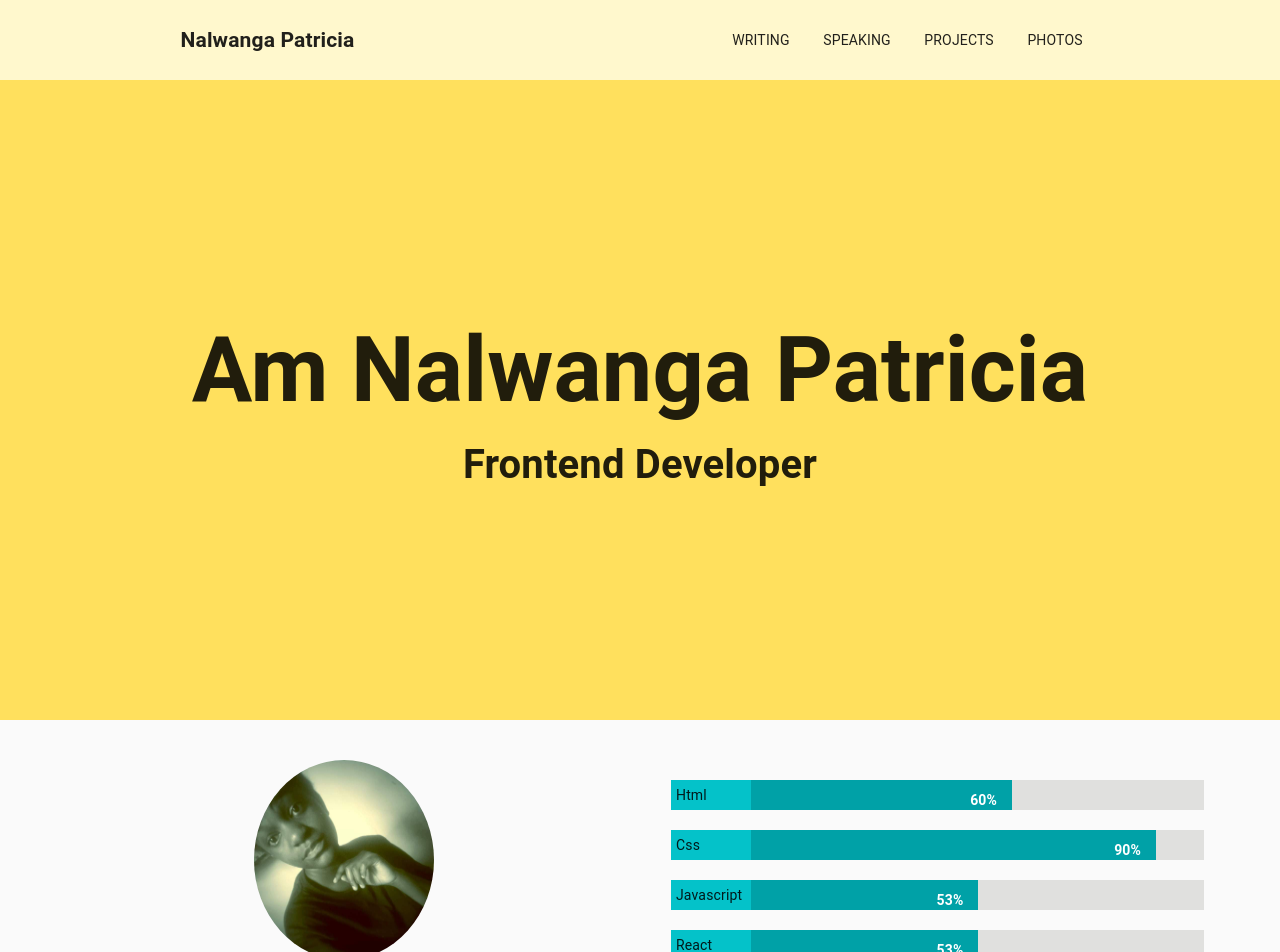
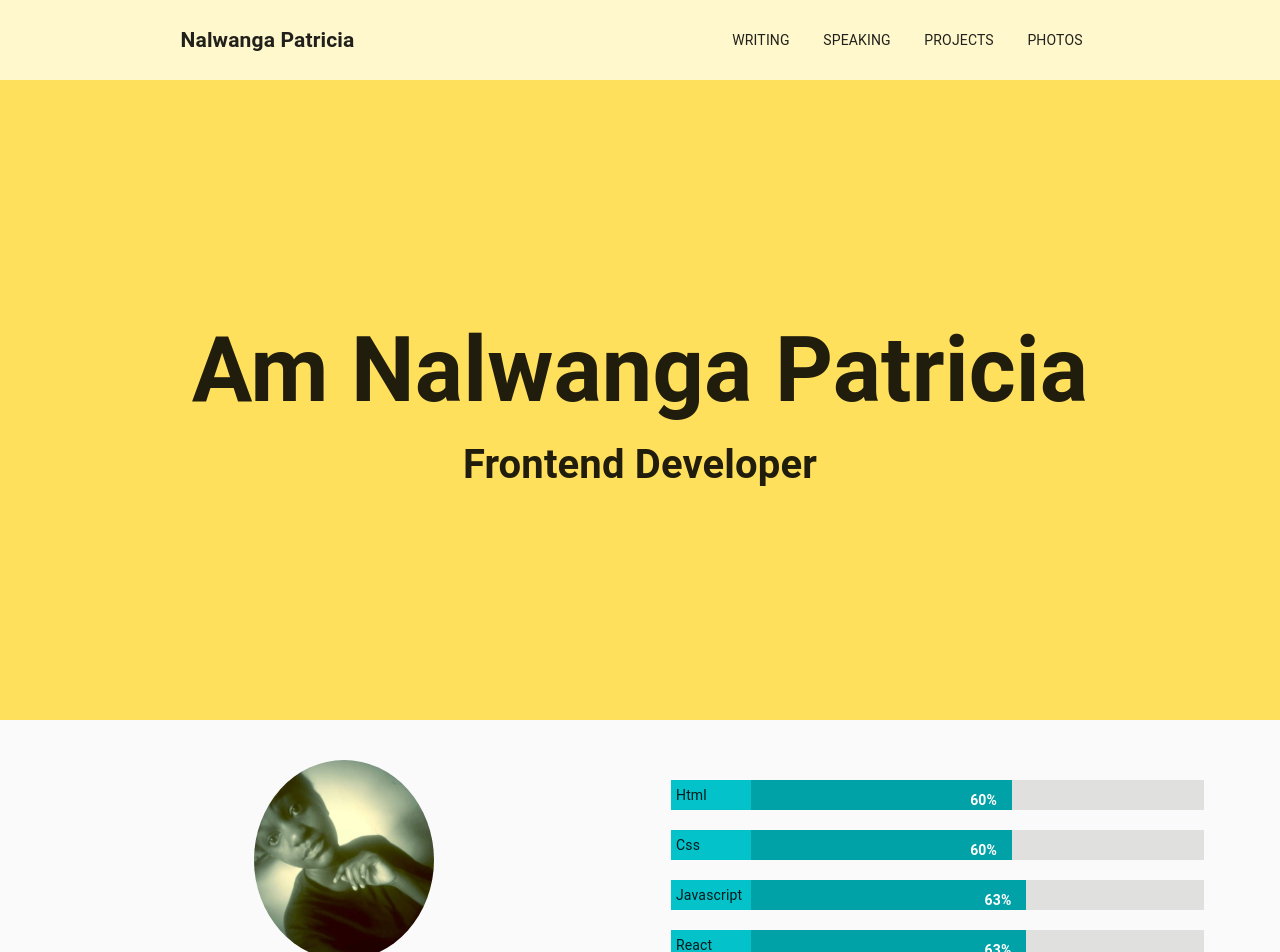
Before and after one commit to isiagi/Nalwanga, a React (Create React App) app: page / in a window 1280 px wide. Shown: the top 952 px of the page. Built offline with nearby package versions, Linux system fonts and the light colour scheme.

Commit message:
made changes

```diff
--- a/src/components/progress/ProgressBar.jsx
+++ b/src/components/progress/ProgressBar.jsx
@@ -6,12 +6,12 @@ import './progress.css'
 
 const testData = [
   { bgcolor: "#00a1a7", completed: 60, skill: "Html" },
-  { bgcolor: "#00a1a7", completed: 90, skill: "Css" },
-  { bgcolor: "#00a1a7", completed: 53, skill: "Javascript" },
-  { bgcolor: "#00a1a7", completed: 53, skill: "React" },
-  { bgcolor: "#00a1a7", completed: 53, skill: "Angular" },
-  { bgcolor: "#00a1a7", completed: 53, skill: "Node" },
-  { bgcolor: "#00a1a7", completed: 53, skill: "Php" },
+  { bgcolor: "#00a1a7", completed: 60, skill: "Css" },
+  { bgcolor: "#00a1a7", completed: 63, skill: "Javascript" },
+  { bgcolor: "#00a1a7", completed: 63, skill: "React" },
+  { bgcolor: "#00a1a7", completed: 63, skill: "Angular" },
+  { bgcolor: "#00a1a7", completed: 63, skill: "Node" },
+  { bgcolor: "#00a1a7", completed: 63, skill: "Php" },
 ];
 
 const stylo = {
```
